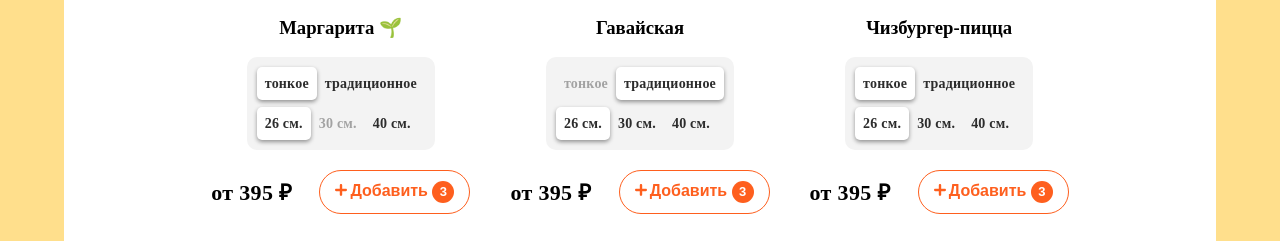
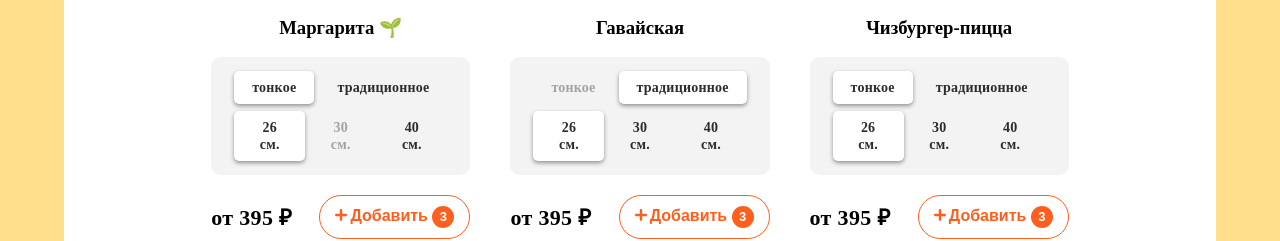
Before and after one commit to AzaZefir/React-pizza-js-20-10-22, a React (Create React App) app: page / in a window 1280 px wide. Shown: the part 675-916 px from the top of the page. Built offline with nearby package versions, Linux system fonts and the light colour scheme.

Commit message:
edit pizza_select css, types and sizes block

```diff
--- a/src/components/main/pizzaCard/PizzaCard.module.css
+++ b/src/components/main/pizzaCard/PizzaCard.module.css
@@ -12,17 +12,18 @@
   display: flex;
   background-color: #f3f3f3;
   flex-direction: column;
-  padding: 10px;
+  padding: 14px 23px;
   border-radius: 10px;
 }
 .pizza_select > div {
   display: flex;
+  justify-content: space-between;
 }
 .pizza_select > div:first-of-type {
   margin-bottom: 7px;
 }
 .pizza_select > div span {
-  padding: 8px;
+  padding: 8px 18px;
   cursor: pointer;
   font-weight: 700;
   font-size: 14px;
```
